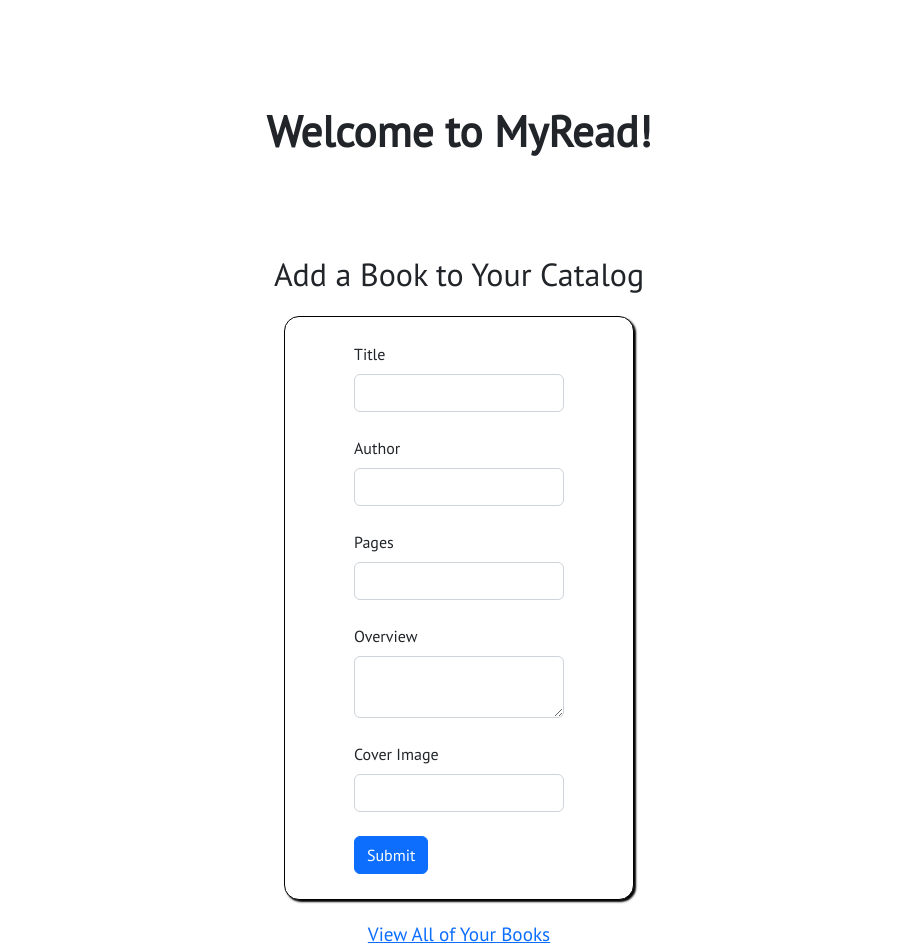
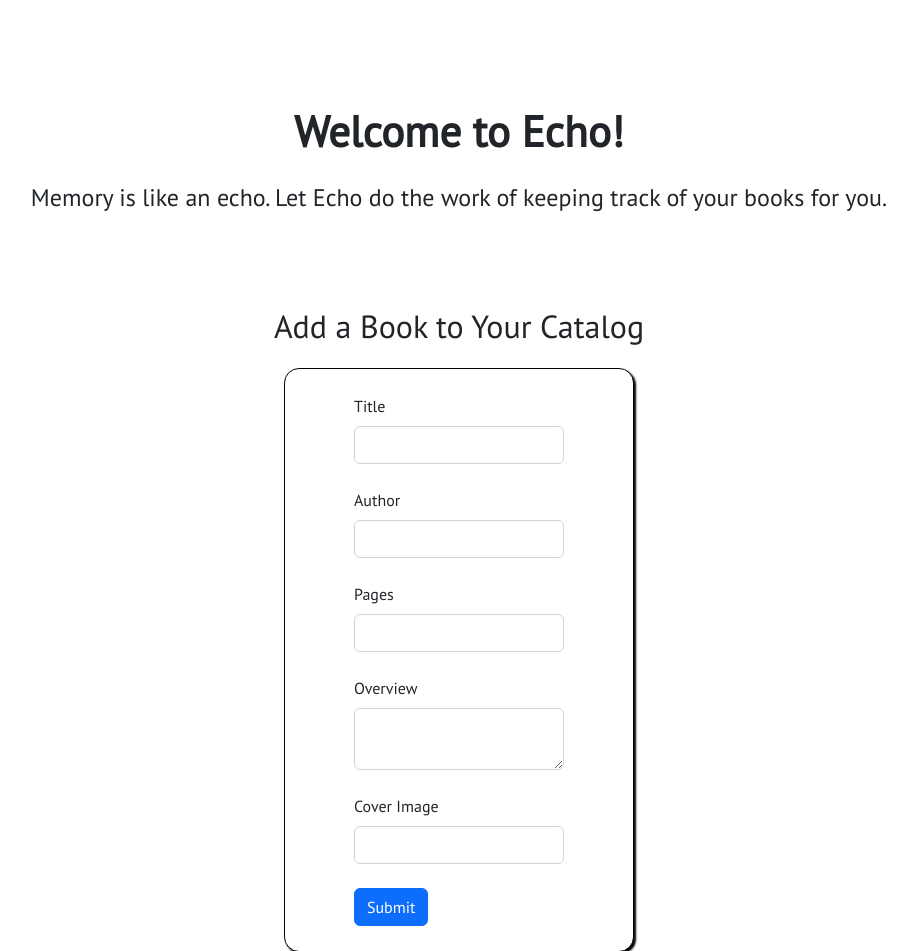
Before and after one commit to austinholmes33/f30-capstone-project, a Flask app: page / in a window 1280 px wide. Shown: the part 409-1360 px from the top of the page, without its empty margins (181-1098 px from the left). Run offline with Flask 2, Linux system fonts and the light colour scheme; the visitor is signed in with stand-in values (Sample User, id 1).

Commit message:
added borders to info blocks, changed title, added sub header

```diff
--- a/static/style.css
+++ b/static/style.css
@@ -83,6 +83,13 @@ html {
     font-weight: 900;
 }
 
+.sub-header {
+    display: flex;
+    justify-content: center;
+    font-size: 1.5em;
+    font-weight: 500;
+}
+
 .add-book-header {
     display: flex;
     justify-content: center;
@@ -140,7 +147,7 @@ html {
 .want-to-read-header {
     display: flex;
     justify-content: center;
-    margin-top: 100px;
+    margin-top: 75px;
 }
 
 .books-not-currently-reading-img {
@@ -197,7 +204,7 @@ html {
 .currently-reading-header {
     display: flex;
     justify-content: center;
-    margin-top: 100px;
+    margin-top: 75px;
 }
 
 .books-currently-reading-img {
@@ -341,7 +348,7 @@ html {
     justify-content: center;
     border: solid black 1px;
     border-radius: 15px;
-    box-shadow: 2px 2px 2px black;
+    /* box-shadow: 2px 2px 2px black; */
     margin-top: 15px;
     padding: 25px;
     margin-bottom: 25px;
@@ -353,7 +360,7 @@ html {
     width: 450px;
     padding: 25px;
     margin-top: 15px;
-
+    border: solid black 1px;
     margin-bottom: 25px;
 
 }
@@ -364,6 +371,8 @@ html {
     width: 100%;
     margin-left: auto;
     margin-right: auto;
+    border: solid black 1px;
+
 }
 
 .not-currently-reading-book-info-container {
@@ -372,6 +381,8 @@ html {
     width: 100%;
     margin-left: auto;
     margin-right: auto;
+    border: solid black 1px;
+
 }
 
 /* ############## PROGRESS BAR FUTURE FEATURE */
--- a/templates/base.html
+++ b/templates/base.html
@@ -14,7 +14,7 @@
 <body>
     <nav class="navbar navbar-expand-lg" style="background-color: #e7e7e7; border: solid 1px black;">
         <div class="container-fluid">
-          <a class="navbar-brand">MyRead</a>
+          <a class="navbar-brand">Echo</a>
           <div class="collapse navbar-collapse" id="navbarNav">
             <ul class="navbar-nav">
               <li class="nav-item">
--- a/templates/home.html
+++ b/templates/home.html
@@ -3,7 +3,10 @@
 {% block body %}
 
 <div class="home-header">
-    <p>Welcome to MyRead!</p>
+    <p>Welcome to Echo!</p>
+</div>
+<div class="sub-header">
+<p>Memory is like an echo. Let Echo do the work of keeping track of your books for you.</p>
 </div>
 
 <div class="add-book-header">
```
